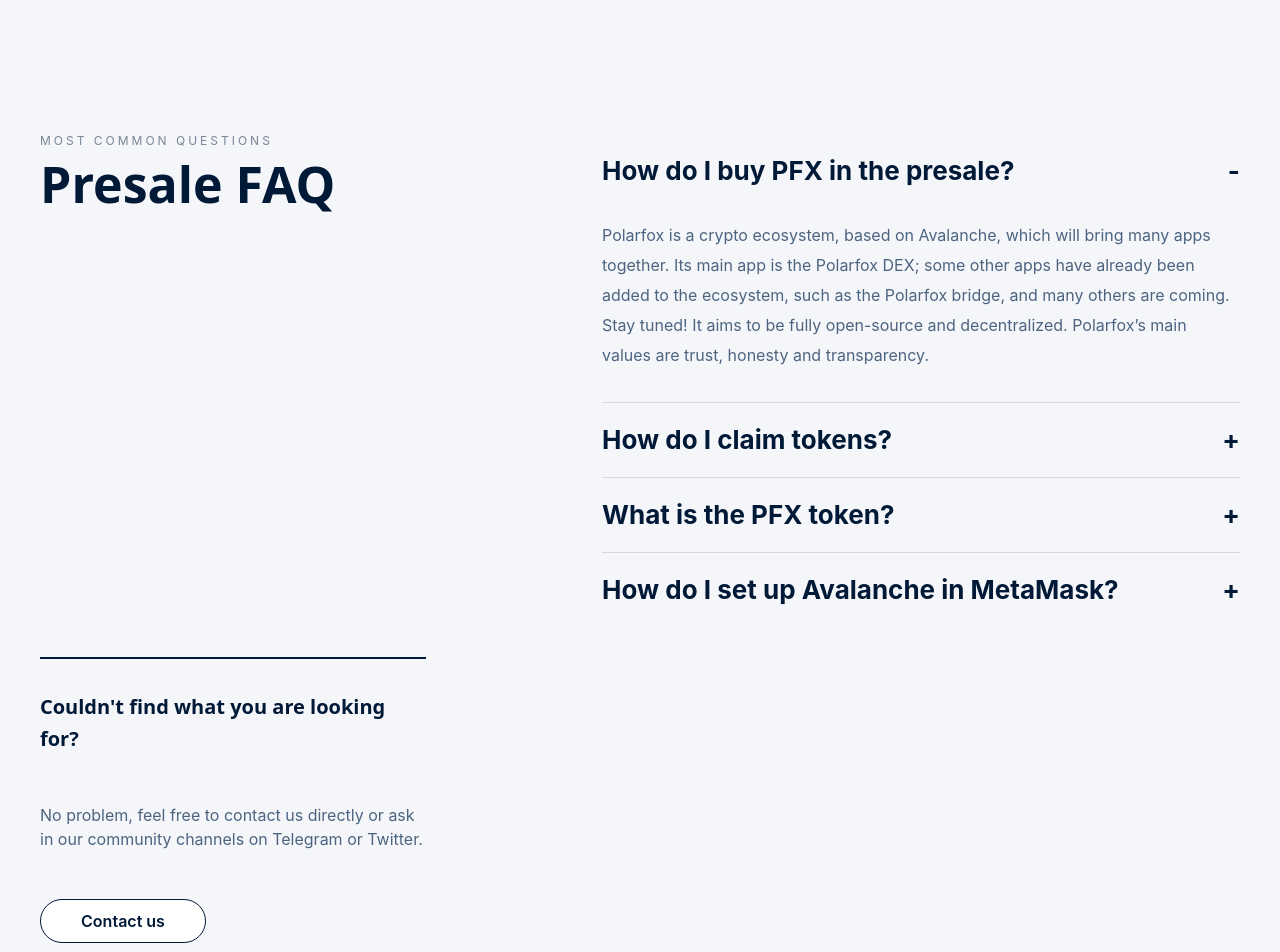
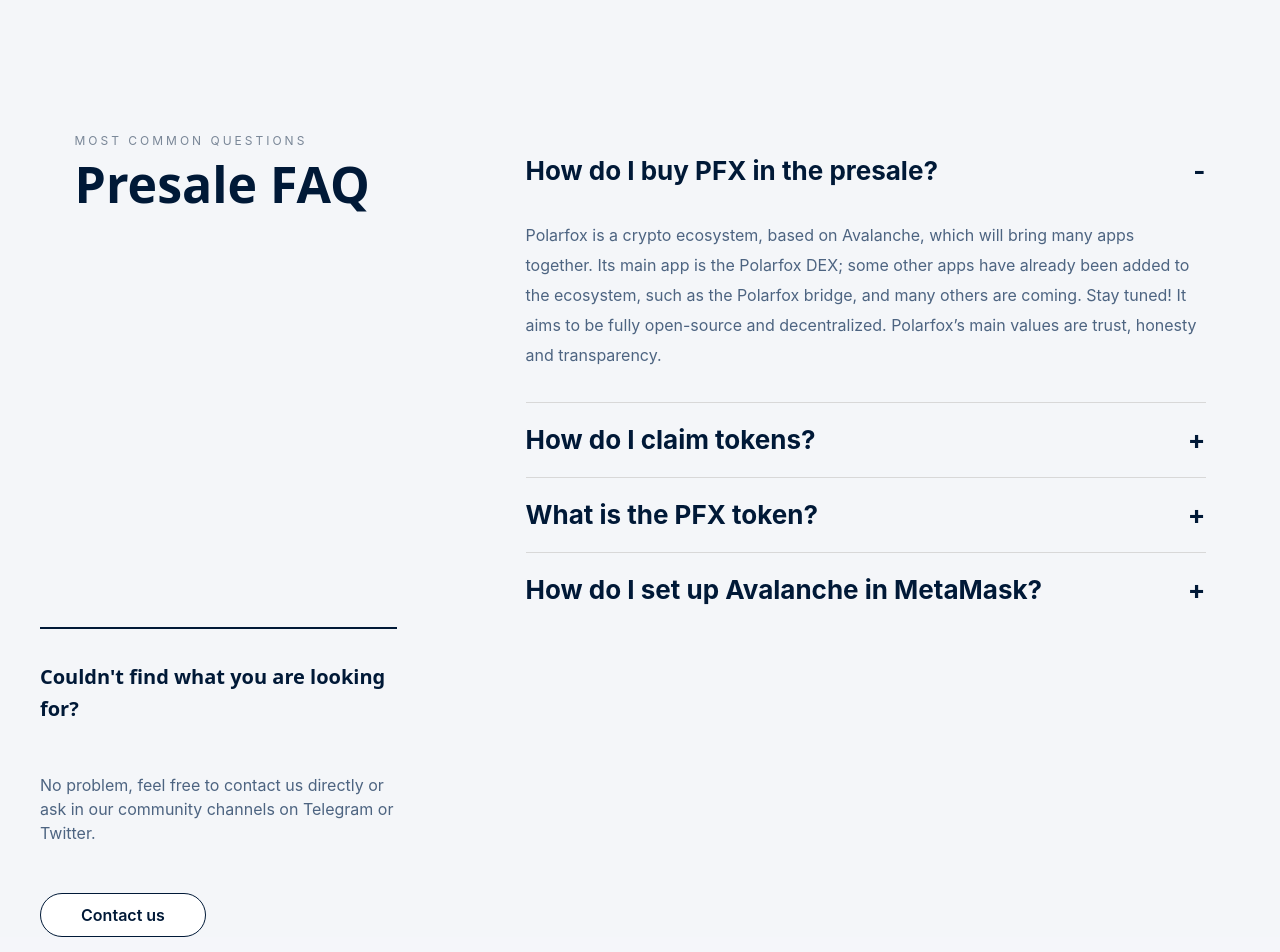
Before and after one commit to Polarfox-DEX/polarfox-web, a Next.js app: page /presale in a window 1280 px wide. Shown: the part 2100-3052 px from the top of the page. Built offline with nearby package versions, Linux system fonts and the light colour scheme.

Commit message:
Improve presale FAQ code

```diff
--- a/components/faq/FaqContact.tsx
+++ b/components/faq/FaqContact.tsx
@@ -2,18 +2,15 @@ import classNames from "classnames";
 import Link from "next/link";
 import { calcRem } from "../../utils/styles";
 
-interface FaqContactProps {
-  marginTop?: number;
-}
-
-export function FaqContact({ marginTop }: FaqContactProps) {
+export function FaqContact() {
   return (
-    <div className={classNames("border-t-2 border-blue")} style={{marginTop: calcRem(marginTop || 0)}}>
-      <div className="mt-8">
+    <div
+      className={classNames("border-t-2 border-blue pt-8")}
+      style={{ width: calcRem(357) }}
+    >
       <h3
         className="font-switzer font-semibold"
         style={{
-            maxWidth: calcRem(357),
           fontSize: calcRem(20),
           lineHeight: calcRem(32),
         }}
@@ -34,6 +31,5 @@ export function FaqContact({ marginTop }: FaqContactProps) {
         </Link>
       </button>
     </div>
-    </div>
   );
 }
--- a/components/presale/PresaleFaq.tsx
+++ b/components/presale/PresaleFaq.tsx
@@ -6,12 +6,12 @@ import { SectionProps } from '../utils/SectionProps'
 
 export function PresaleFaq({ className }: SectionProps) {
   return (
-    <div className={classNames("container flex justify-between", className)}>
-      <div>
+    <div className={classNames("container flex flex-col", className)}>
+      <div className="flex justify-around">
         <PresaleFaqTitle />
-        <FaqContact marginTop={440} />
+        <PresaleFaqQuestions />
       </div>
-      <PresaleFaqQuestions className="pl-44" />
+        <FaqContact />
     </div>
   );
 }
--- a/components/presale/PresaleFaqQuestions.tsx
+++ b/components/presale/PresaleFaqQuestions.tsx
@@ -1,10 +1,11 @@
 import classNames from "classnames";
+import { calcRem } from "../../utils/styles";
 import { Question } from "../utils/Question";
 import { SectionProps } from "../utils/SectionProps"
 
 export function PresaleFaqQuestions({ className }: SectionProps) {
   return (
-    <div className={classNames("divide-y divide-gray-light", className)}>
+    <div className={classNames("divide-y divide-gray-light", className)} style={{width: calcRem(680)}}>
       <Question question="How do I buy PFX in the presale?" isOpen={true}>
         Polarfox is a crypto ecosystem, based on Avalanche, which will bring
         many apps together. Its main app is the Polarfox DEX; some other apps
--- a/components/presale/PresaleFaqTitle.tsx
+++ b/components/presale/PresaleFaqTitle.tsx
@@ -2,7 +2,7 @@ import { calcRem } from "../../utils/styles";
 
 export function PresaleFaqTitle() {
   return (
-    <div style={{ width: calcRem(386)}}>
+    <div style={{ width: calcRem(382)}}>
       <div
         className="opacity-50"
         style={{
@@ -16,7 +16,6 @@ export function PresaleFaqTitle() {
       <h2
         className="font-switzer font-semibold mt-1"
         style={{
-          maxWidth: calcRem(357),
           fontSize: calcRem(50),
           lineHeight: calcRem(65),
         }}
```
Lines whose indentation alone changed are shown as unchanged.
